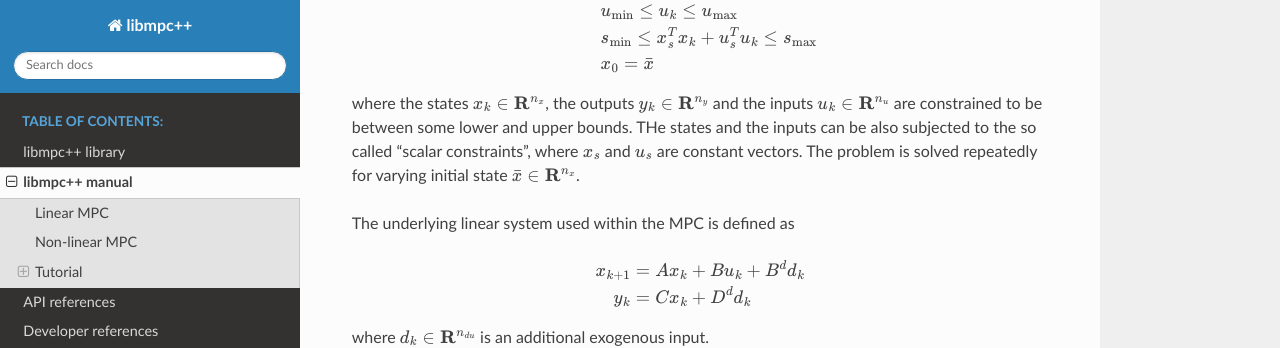
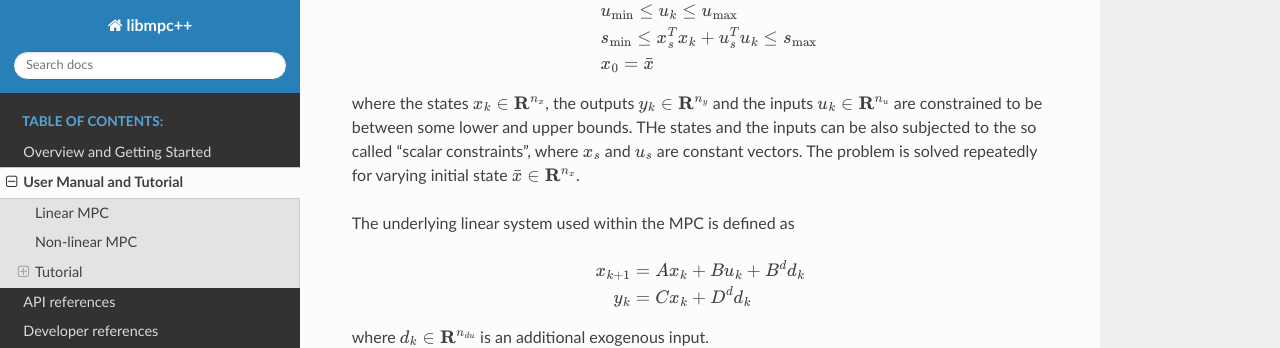
Before and after one commit to nicolapiccinelli/libmpc, a Sphinx documentation site: the page built from docs/source/manual/manual.rst, in a window 1280 px wide and 1400 px high, scrolled down 578 px. Shown: the top 348 px of the window. Built offline with Sphinx 7.4.7 and the Read the Docs theme 3.1.0, drawn with Linux system fonts in a browser that asks for light colours; some of the changed text lies outside the part shown.

```diff
--- a/docs/source/introduction/introduction.rst
+++ b/docs/source/introduction/introduction.rst
@@ -1,6 +1,6 @@
-****************
-libmpc++ library
-****************
+****************************
+Overview and Getting Started
+****************************
 
 Introduction
 ============
--- a/docs/source/manual/manual.rst
+++ b/docs/source/manual/manual.rst
@@ -1,6 +1,6 @@
-***************
-libmpc++ manual
-***************
+************************
+User Manual and Tutorial
+************************
 
 Welcome to the manual for libmpc++, the manual is organized as follows:
 
@@ -33,10 +33,10 @@ The problem is solved repeatedly for varying initial state :math:`\bar{x} \in \m
 The underlying linear system used within the MPC is defined as
 
 .. math::
-    \begin{align}
+    \begin{aligned}
         x_{k+1} &= A x_k + B u_k + B^{d} d_k\\
         y_k &= C x_k + D^{d} d_k
-    \end{align}
+    \end{aligned}
 
 where :math:`d_k \in \mathbf{R}^{n_{du}}` is an additional exogenous input.
 
@@ -61,10 +61,10 @@ objective function :math:`\mathcal{C}(x_k, u_k)`.
 The underlying non-linear system used within the MPC is defined as
 
 .. math::
-    \begin{align}
+    \begin{aligned}
         x_{k+1} &= f(x_k, u_k)\\
         y_k &= g(x_k, u_k)
-    \end{align}
+    \end{aligned}
 
 in case of continuous time system the function :math:`\dot x = f(x, u)` should be interpreted as the vector field of the desired dynamical system.
 The dynamical system is transformed into discrete-time using the trapezoidal rule internally.
```
Also changed, not shown: docs/source/api/api.rst (+23 -19 lines), 2 other files.
